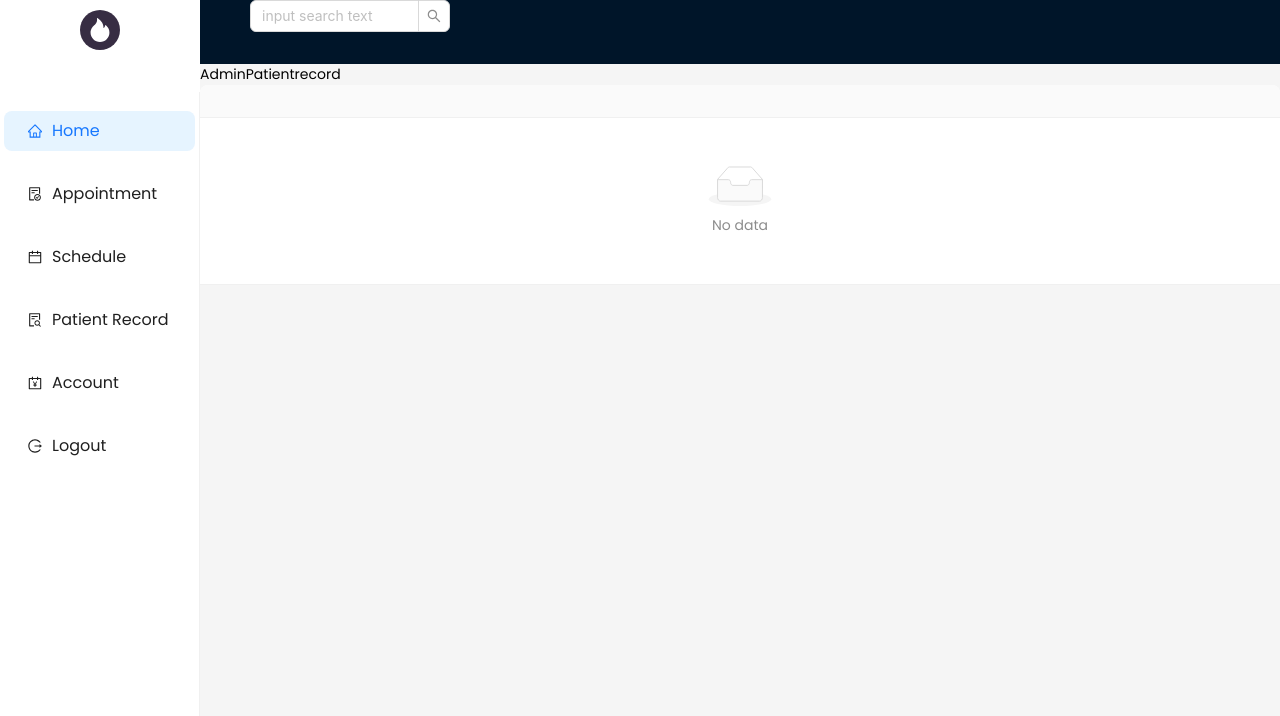
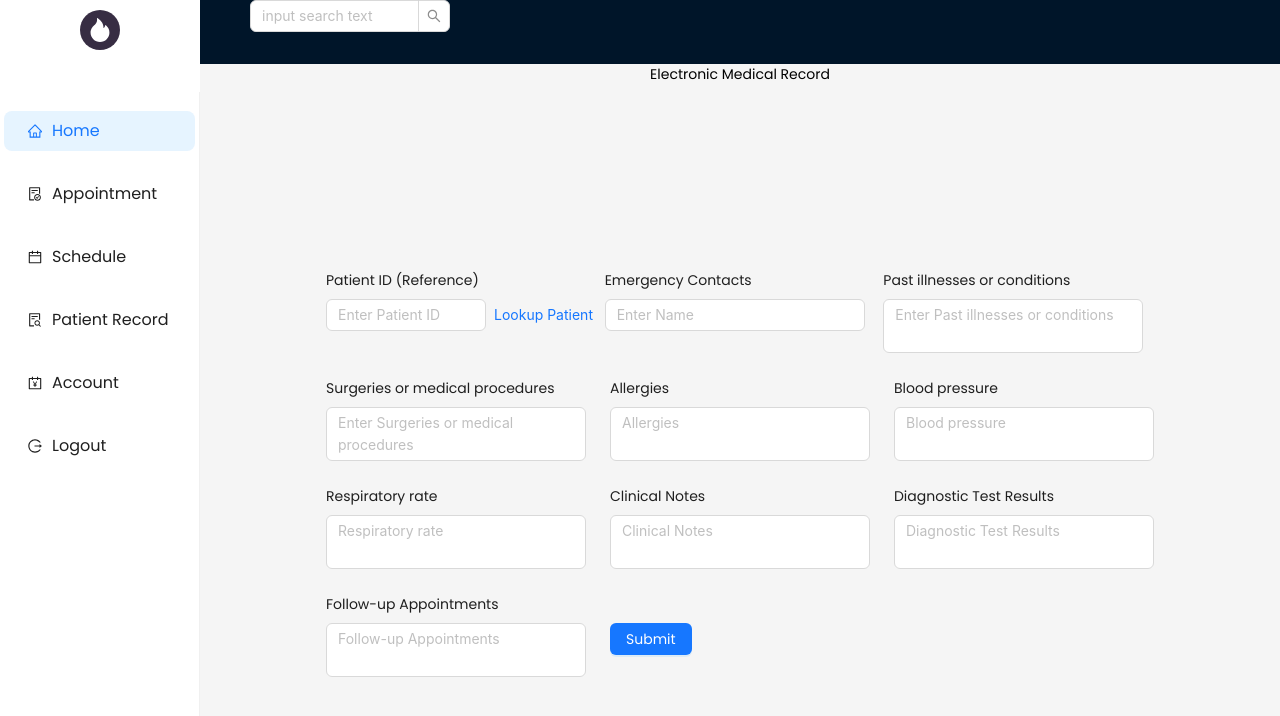
Before and after one commit to Knowtify1/knowtify_react, a React (Vite) app: page /admindashboard/adminpatientrecord in a window 1280 px wide. Shown: the top 716 px of the page. Built offline with nearby package versions, Linux system fonts and the light colour scheme.

Commit message:
BookAppointmentForm, AdminPatientrecord, PatientRecordTable & PatientRecordForm componenents

```diff
--- a/src/components/Admin/AdminPatientrecord.jsx
+++ b/src/components/Admin/AdminPatientrecord.jsx
@@ -1,12 +1,12 @@
-import React from "react";
-import { Table} from "antd";
+import React from 'react';
+import PatientRecordForm from "./Components/PatientRecordForm";
 
-
-function AdminPatientrecord() {
-  return <div>AdminPatientrecord
-    <Table>
-    </Table>
+function  AdminPatientrecord() {
+  return <div>
+    <PatientRecordForm></PatientRecordForm>
   </div>;
 }
 
+
+
 export default AdminPatientrecord;
--- /dev/null
+++ b/src/components/Admin/Components/PatientRecordForm.jsx
@@ -0,0 +1,169 @@
+import React from 'react';
+import { Button, Form, Input, Space, Tooltip, Typography, Row, Col } from 'antd';
+
+const onFinish = (values) => {
+  console.log('Received values of form: ', values);
+  // Add logic to handle form submission and data storage/syncing
+};
+
+const App = () => (
+  <div>
+    <div style= {{ display: 'flex', justifyContent: 'center'}}><h1>Electronic Medical Record</h1></div>
+    <div style= {{ display: 'flex', justifyContent: 'center', alignItems: 'center', height: '100vh' }}>
+    <div style= {{ maxWidth: 900 }}>
+      <Form
+        name="emr-form"
+        onFinish={onFinish}
+        labelCol={{
+          span: 24,
+        }}
+        wrapperCol={{
+          span: 24,
+        }}
+        layout="vertical"
+      >
+        <Row gutter={8}>
+          <Col span={8}>
+            <Form.Item label="Patient ID (Reference)" name="patientId">
+              <Space>
+                <Input
+                  style={{
+                    width: 160,
+                  }}
+                  placeholder="Enter Patient ID"
+                />
+                <Tooltip title="Retrieve patient data using ID">
+                  <Typography.Link href="#API">Lookup Patient</Typography.Link>
+                </Tooltip>
+              </Space>
+            </Form.Item>
+          </Col>
+
+          <Col span={8}>
+            <Form.Item label="Emergency Contacts" name="emergencyContacts">
+              <Input
+                style={{
+                  width: 260,
+                }}
+                placeholder="Enter Name"
+              />
+            </Form.Item>
+          </Col>
+
+          <Col span={8}>
+            <Form.Item label="Past illnesses or conditions" name="pastIllnessesConditions">
+              <Input.TextArea
+                style={{
+                  width: 260,
+                }}
+                placeholder="Enter Past illnesses or conditions"
+                autoSize={{ minRows: 2, maxRows: 6 }}
+              />
+            </Form.Item>
+          </Col>
+        </Row>
+
+        <Row gutter={24}>
+          <Col span={8}>
+            <Form.Item label="Surgeries or medical procedures" name="surgeriesMedicalProcedures">
+              <Input.TextArea
+                style={{
+                  width: 260,
+                }}
+                placeholder="Enter Surgeries or medical procedures"
+                autoSize={{ minRows: 2, maxRows: 6 }}
+              />
+            </Form.Item>
+          </Col>
+
+          <Col span={8}>
+            <Form.Item label="Allergies" name="allergies">
+              <Input.TextArea
+                style={{
+                  width: 260,
+                }}
+                placeholder="Allergies"
+                autoSize={{ minRows: 2, maxRows: 6 }}
+              />
+            </Form.Item>
+          </Col>
+
+          <Col span={8}>
+            <Form.Item label="Blood pressure" name="bloodPressure">
+              <Input.TextArea
+                style={{
+                  width: 260,
+                }}
+                placeholder="Blood pressure"
+                autoSize={{ minRows: 2, maxRows: 6 }}
+              />
+            </Form.Item>
+          </Col>
+        </Row>
+
+        <Row gutter={24}>
+          <Col span={8}>
+            <Form.Item label="Respiratory rate" name="respiratoryRate">
+              <Input.TextArea
+                style={{
+                  width: 260,
+                }}
+                placeholder="Respiratory rate"
+                autoSize={{ minRows: 2, maxRows: 6 }}
+              />
+            </Form.Item>
+          </Col>
+
+          <Col span={8}>
+            <Form.Item label="Clinical Notes" name="clinicalNotes">
+              <Input.TextArea
+                style={{
+                  width: 260,
+                }}
+                placeholder="Clinical Notes"
+                autoSize={{ minRows: 2, maxRows: 6 }}
+              />
+            </Form.Item>
+          </Col>
+
+          <Col span={8}>
+            <Form.Item label="Diagnostic Test Results" name="diagnosticTestResults">
+              <Input.TextArea
+                style={{
+                  width: 260,
+                }}
+                placeholder="Diagnostic Test Results"
+                autoSize={{ minRows: 2, maxRows: 6 }}
+              />
+            </Form.Item>
+          </Col>
+        </Row>
+
+        <Row gutter={24}>
+          <Col span={8}>
+            <Form.Item label="Follow-up Appointments" name="followUpAppointments">
+              <Input.TextArea
+                style={{
+                  width: 260,
+                }}
+                placeholder="Follow-up Appointments"
+                autoSize={{ minRows: 2, maxRows: 6 }}
+              />
+            </Form.Item>
+          </Col>
+
+          <Col span={16}>
+            <Form.Item label=" " colon={false}>
+              <Button type="primary" htmlType="submit">
+                Submit
+              </Button>
+            </Form.Item>
+          </Col>
+        </Row>
+      </Form>
+    </div>
+  </div>
+  </div>
+);
+
+export default App;
--- a/src/components/Book/BookAppointmentForm.jsx
+++ b/src/components/Book/BookAppointmentForm.jsx
@@ -1,13 +1,5 @@
 import React, { useState } from "react";
-import {
-  Button,
-  DatePicker,
-  Form,
-  Input,
-  Select,
-  TimePicker,
-  Space,
-} from "antd";
+import { Button, DatePicker, Form, Input, Select, TimePicker, Space, Row, Col } from "antd";
 const { TextArea } = Input;
 import { Timestamp } from "firebase/firestore";
 import { setDoc, doc, db, collection, addDoc } from "../../config/firebase";
@@ -56,17 +48,7 @@ function BookAppointmentForm() {
       timepicker,
     } = values;
 
-    //console.log("atime", timepicker);
-
-    //Formatting date
-    // const putdatetostring = adate.toISOString();
-    // const datePart = putdatetostring.split("T")[0];
-    // const appointmentDate = new Date(datePart); //create object Date
-    const appointmentDate = new Date(adate); //create object Date
-
-    //const hour = timepicker.getHour;
-
-    //console.log("aDate", datePart);
+    const appointmentDate = new Date(adate);
 
     const uniqueReference = generateUniqueReference();
 
@@ -98,8 +80,6 @@ function BookAppointmentForm() {
     } catch (error) {
       console.log(error);
     }
-
-    //console.log("Values:", timepicker);
   };
 
   const onFinishFailed = (errorInfo) => {
@@ -109,7 +89,6 @@ function BookAppointmentForm() {
   const onChange = (time, timeString) => {
     console.log(time, timeString);
   };
-
 
   const format = "HH";
   const options = [
@@ -136,7 +115,8 @@ function BookAppointmentForm() {
   ];
 
   return (
-    <>
+    <Row gutter={24}>
+      <Col span={8}>
         <Form
           labelCol={{
             span: 8, // Adjusted span for labels
@@ -192,6 +172,9 @@ function BookAppointmentForm() {
           >
             <Input type="number" />
           </Form.Item>
+        </Form>
+      </Col>
+      <Col span={8}>
         <Form.Item
           label="Patient's Address"
           name="patientaddress"
@@ -216,7 +199,6 @@ function BookAppointmentForm() {
         >
           <TextArea rows={4} />
         </Form.Item>
-
         <Form.Item
           label="Type of Doctor to Consult"
           rules={[{ required: true, message: "Select Type" }]}
@@ -224,7 +206,8 @@ function BookAppointmentForm() {
         >
           <Select options={typesofDoc} style={{}} placeholder="select a type" />
         </Form.Item>
-
+      </Col>
+      <Col span={8}>
         <Form.Item
           label="Appointment Date"
           rules={[{ required: true, message: "Select Date" }]}
@@ -232,7 +215,6 @@ function BookAppointmentForm() {
         >
           <DatePicker disabledDate={(current) => current && current < dayjs().startOf('day')} />
         </Form.Item>
-
         <Form.Item
           name="timepicker"
           label="Appointment Time"
@@ -241,7 +223,6 @@ function BookAppointmentForm() {
         >
           <Select options={options} style={{}} placeholder="select a time" />
         </Form.Item>
-
         <Form.Item
           wrapperCol={{
             offset: 8, // Adjusted offset for the button
@@ -260,8 +241,8 @@ function BookAppointmentForm() {
             </Button>
           </div>
         </Form.Item>
-      </Form>
-    </>
+      </Col>
+    </Row>
   );
 }
 
```
Also changed, not shown: src/components/Admin/Components/PatientRecordTable.jsx (added). Lines whose indentation alone changed are shown as unchanged.
